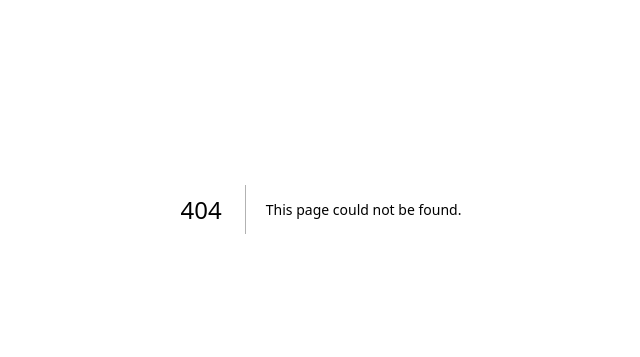
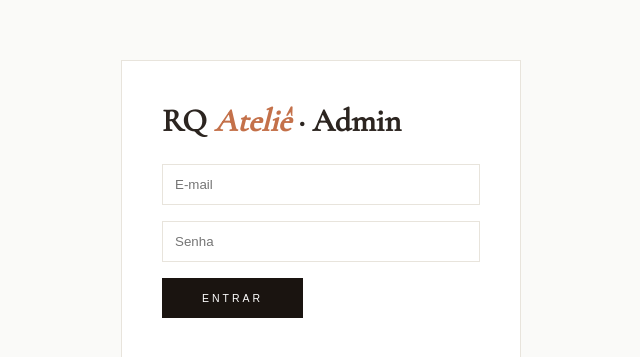
Before and after one commit to ph-robles/rq-atelie, a Next.js app: page /admin/login in a window 1280 px wide. Before the commit this address had no page. Shown: the part 191-548 px from the top of the page, without its empty margins (319-959 px from the left). Built offline with nearby package versions, Linux system fonts and the light colour scheme; no server answers.

Commit message:
Protect admin with Supabase Auth

```diff
--- /dev/null
+++ b/app/admin/login/page.tsx
@@ -0,0 +1,92 @@
+"use client"
+
+import { useState } from "react"
+import { supabase } from "@/lib/supabase"
+import { useRouter } from "next/navigation"
+
+export default function AdminLogin() {
+    const [email, setEmail] = useState("")
+    const [password, setPassword] = useState("")
+    const [loading, setLoading] = useState(false)
+    const router = useRouter()
+
+    async function handleLogin(e: React.FormEvent) {
+        e.preventDefault()
+        setLoading(true)
+
+        const { error } = await supabase.auth.signInWithPassword({
+            email,
+            password,
+        })
+
+        setLoading(false)
+
+        if (error) {
+            alert("Login inválido")
+            return
+        }
+
+        router.push("/admin")
+    }
+
+    return (
+        <main
+            style={{
+                minHeight: "100vh",
+                display: "flex",
+                alignItems: "center",
+                justifyContent: "center",
+                background: "#FAFAF8",
+            }}
+        >
+            <form
+                onSubmit={handleLogin}
+                style={{
+                    background: "white",
+                    padding: "40px",
+                    border: "1px solid #E8E4DC",
+                    width: "100%",
+                    maxWidth: "400px",
+                }}
+            >
+                <h1
+                    style={{
+                        fontFamily: "Cormorant Garamond, serif",
+                        marginBottom: "24px",
+                    }}
+                >
+                    RQ <em style={{ color: "#C4714A" }}>Ateliê</em> · Admin
+                </h1>
+
+                <input
+                    type="email"
+                    placeholder="E-mail"
+                    value={email}
+                    onChange={(e) => setEmail(e.target.value)}
+                    required
+                    style={inputStyle}
+                />
+
+                <input
+                    type="password"
+                    placeholder="Senha"
+                    value={password}
+                    onChange={(e) => setPassword(e.target.value)}
+                    required
+                    style={inputStyle}
+                />
+
+                <button type="submit" className="btn-solid" disabled={loading}>
+                    {loading ? "Entrando..." : "Entrar"}
+                </button>
+            </form>
+        </main>
+    )
+}
+
+const inputStyle: React.CSSProperties = {
+    width: "100%",
+    padding: "12px",
+    marginBottom: "16px",
+    border: "1px solid #E8E4DC",
+}
```
Also changed, not shown: app/admin/page.tsx (+46 -87 lines).
